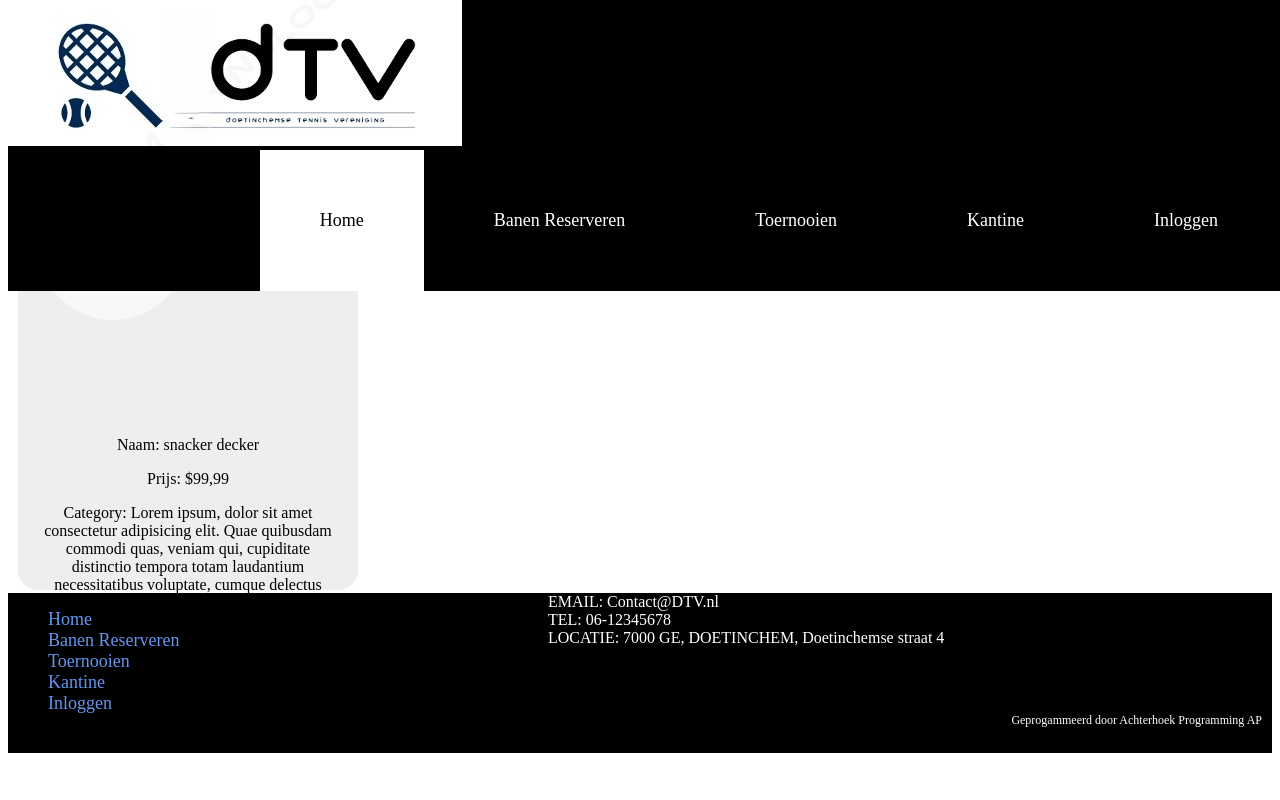
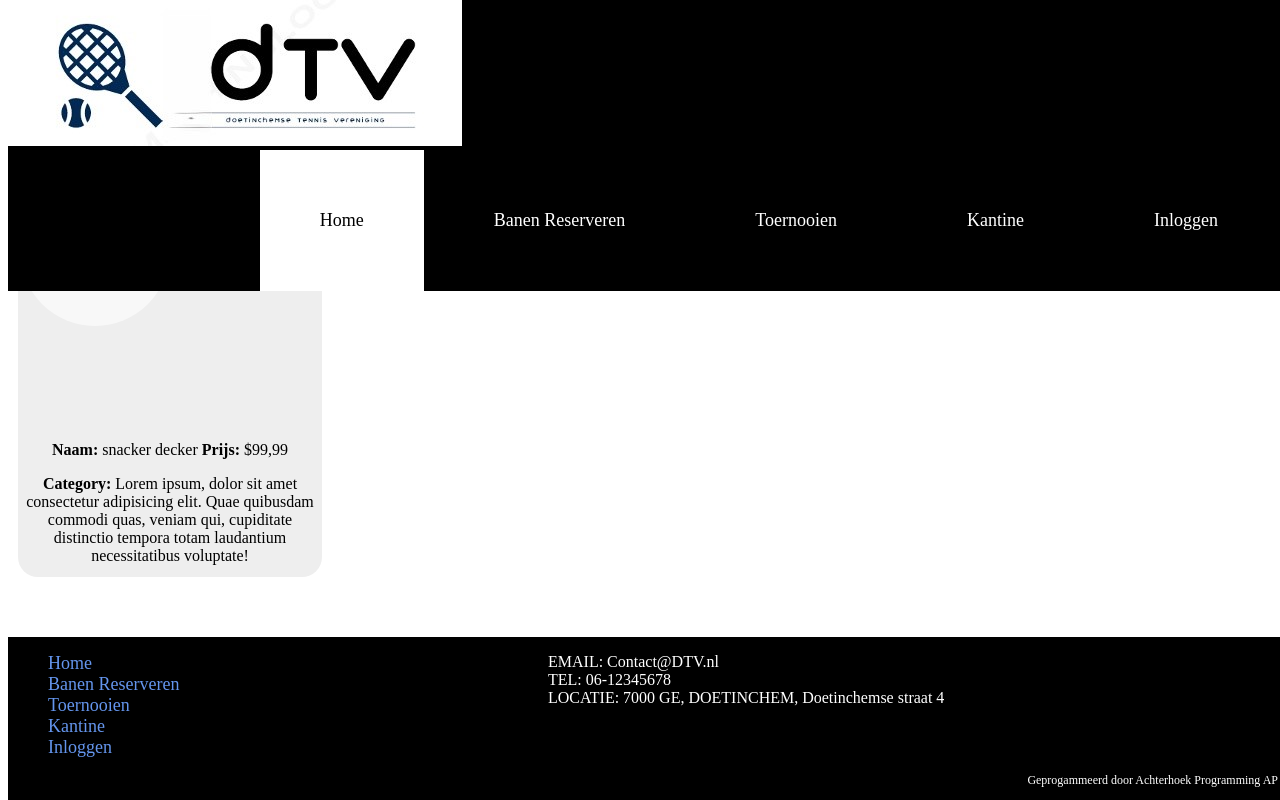
Before and after one commit to stanBrusse/examen_domineren, a PHP site: page /kantine.php in a window 1280 px wide. Run offline with PHP 8.4, Linux system fonts and the light colour scheme.

Commit message:
Update to Kantine

```diff
--- a/DTV/css/kantine.css
+++ b/DTV/css/kantine.css
@@ -1,13 +1,22 @@
+#body {
+    margin: 0px;
+    padding: 0px;
+ }
+.container{
+    margin-top: 150px;
+    margin-bottom: 163px;
+}
 .kantine-item-card{
     width: 300px;
     height: 400px;
     background-color: #eee;
     border-radius: 20px;
     margin: 10px;
-    padding: 20px;
+    padding: 2px;
     text-align: center;
     max-width: 300px;
     max-height: 400px;
+    float: left;
 }
 
 .kantine-item-card .card-info{
@@ -26,9 +35,9 @@
 .kantine-item-card .img-container .identifier{
     background-color: rgba(255, 255, 255, 0.6);
     border-radius: 50%;
-    height: 150px;
     width: 150px;
     top:0;
     left:0;
     text-align: center;
+    padding: 66.5px 0px;
 }
--- a/DTV/footer.php
+++ b/DTV/footer.php
@@ -1,7 +1,8 @@
 <style>
 .footer{
-    height: 160px;
-    margin-top: -160px;
+  height: 163px;
+  position: absolute;
+  bottom: 0px;
   width: 100%;
   background-color: black;
   color: white;
--- a/DTV/kantine.php
+++ b/DTV/kantine.php
@@ -11,9 +11,9 @@
 </head>
 
 <body>
-        <?php include('header.php'); ?>
-    <main style="margin-top: 150px; margin-bottom: 163px;">
-
+    <header><?php include('header.php'); ?></header>
+    <main>
+    <div class="container">
         <div class="kantine-item-card">
             <div class="item_Card-Top">
                 <div class="img-container">
@@ -23,14 +23,13 @@
                 </div>
             </div>
             <div class="card-info">
-                <p>Naam: <span>snacker decker</span></p>
-                <p>Prijs: <span>$99,99</span></p>
-                <p>Category: <span>Lorem ipsum, dolor sit amet consectetur adipisicing elit. Quae quibusdam commodi quas, veniam qui, cupiditate distinctio tempora totam laudantium necessitatibus voluptate, cumque delectus eveniet sequi! Explicabo inventore beatae sapiente minima!</span></p>
+                <p><strong>Naam:</strong> <span>snacker decker</span> <strong>Prijs:</strong> <span>$99,99</span></p>
+                <p><strong>Category:</strong> <span>Lorem ipsum, dolor sit amet consectetur adipisicing elit. Quae quibusdam commodi quas, veniam qui, cupiditate distinctio tempora totam laudantium necessitatibus voluptate!</span></p>
             </div>
         </div>
-
+    </div>
     </main>
-    <?php include('footer.php'); ?>
+    <footer><?php include('footer.php'); ?></footer>
 </body>
 
 </html>
```
